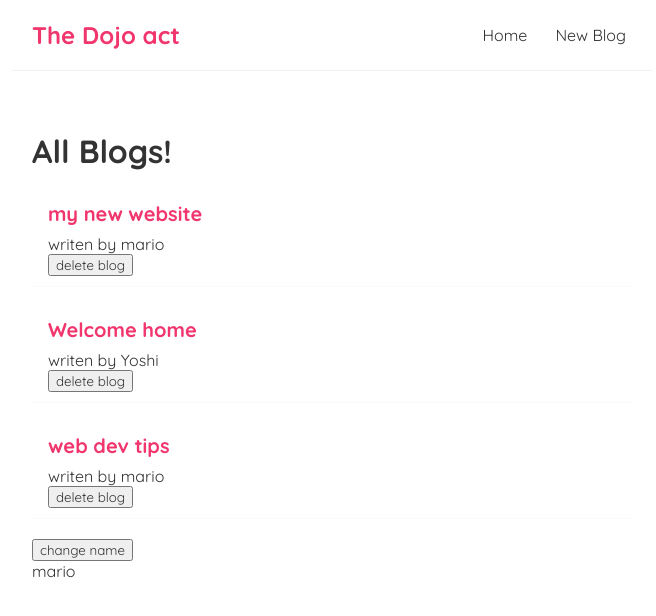
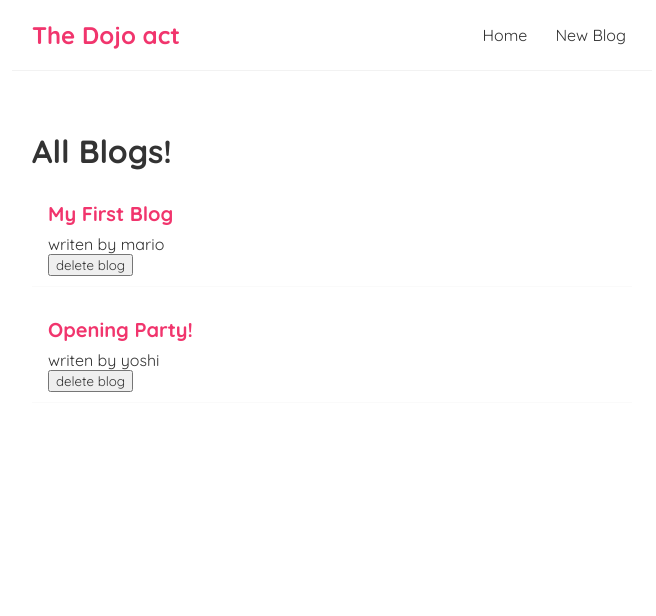
Before and after one commit to cafferti/reactmotive, a React (Vite) app in the folder reactapp/: page / in a window 1280 px wide. Shown: the top 616 px of the page, without its empty margins (308-964 px from the left). Built offline with nearby package versions, Linux system fonts and the light colour scheme; data requests are answered from the project's data file.

Commit message:
lesson 18 using then with Api in react

```diff
--- a/reactapp/src/bloglist.jsx
+++ b/reactapp/src/bloglist.jsx
@@ -1,4 +1,4 @@
-const Bloglist = ({blogs, title, handleDelete}) => {
+const Bloglist = ({blogs, title, }) => {
   return (
     <div className="bloglist">
       <h1>{title}</h1>
@@ -7,7 +7,7 @@ const Bloglist = ({blogs, title, handleDelete}) => {
         <div className="blog-preview" key={blog.id}>
           <h2>{blog.title}</h2>
           <p>writen by {blog.author}</p>
-          <button onClick={() => handleDelete(blog.id) } >delete blog</button>
+          <button>delete blog</button>
         </div>
       ))}
     </div>
--- a/reactapp/src/home.jsx
+++ b/reactapp/src/home.jsx
@@ -2,27 +2,35 @@ import { useState, useEffect } from "react";
 import Bloglist from "./bloglist";
 
 const Home = () => {
-  const [blogs, setBlogs] = useState([
-    { title: "my new website", body: `lorem....`, author: "mario", id: 1 },
-    { title: "Welcome home", body: `lorem....`, author: "Yoshi", id: 2 },
-    { title: "web dev tips", body: `lorem....`, author: "mario", id: 3 },
-  ]);
+  const [isPending, setPending] = useState(true)
+  const [blogs, setBlogs] = useState(null);
   const [name, setName] = useState(`mario`);
 
-  const handleDelete = (id) => {
-    const newblog = blogs.filter((blogs) => blogs.id !== id);
-    setBlogs(newblog);
-  };
+  useEffect(() => {
+    fetch('http://localhost:8000/blogs')
+    .then(response =>{
+        return response.json();
+    })
+    .then(  (data) =>{
+       console.log(data)
+       setBlogs(data)
+       setPending(false)
+    })
+  }, []);
 
-  useEffect(() => {
-    console.log("use effect running");
-    console.log(name);
-  }, []);
+  //using async function/
+//   useEffect(() => {
+//     (async () => {
+//       const response = await fetch('http://localhost:8000/blogs');
+//       const data = await response.json();
+//       setBlogs(data);
+//     })();
+//   }, []);
+
   return (
     <div className="home">
-      <Bloglist blogs={blogs} title="All Blogs!" handleDelete={handleDelete} />
-      <button onClick={() => setName("luigi")}>change name</button>
-      <p>{name}</p>
+        {isPending && <div>loading....</div>}
+    { blogs && <Bloglist blogs={blogs} title="All Blogs!"  />}
     </div>
   );
 };
```
